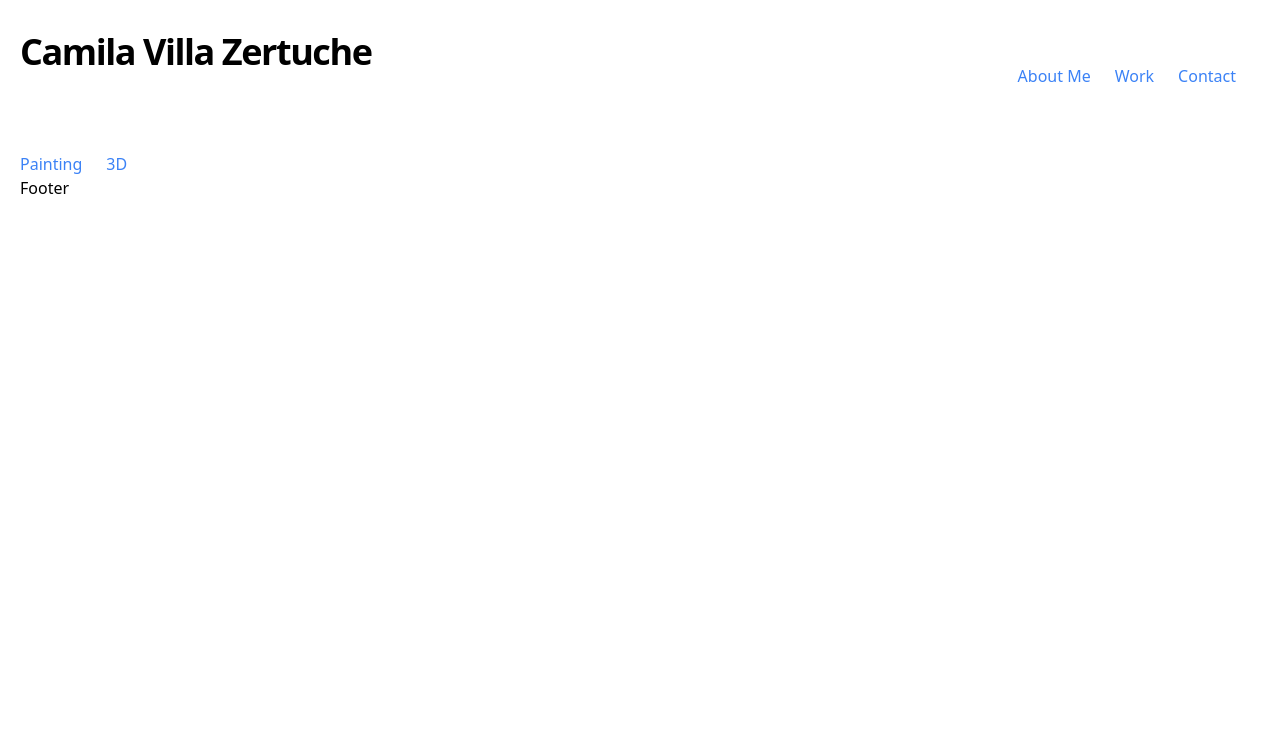
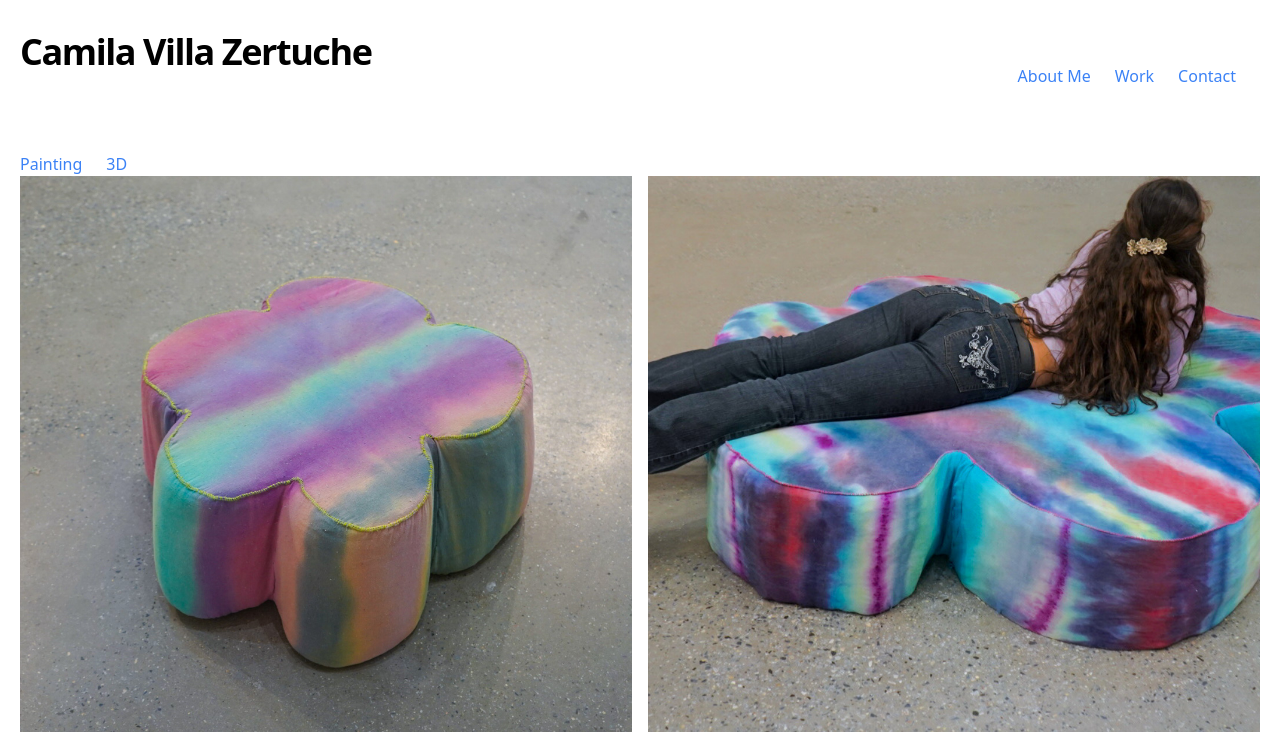
Before and after one commit to JulioMontas/camila-site, a Gatsby site: page /work/3d in a window 1280 px wide. Shown: the top 745 px of the page. Built offline with nearby package versions, Linux system fonts and the light colour scheme; Gatsby itself is replaced by a stand-in of ours.

Commit message:
bug, fix

```diff
--- a/src/pages/work/3d/index.js
+++ b/src/pages/work/3d/index.js
@@ -1,9 +1,8 @@
 import * as React from "react"
-import { Link,graphql } from "gatsby"
 import { GatsbyImage } from "gatsby-plugin-image"
 import Layout from "../../../components/layout";
 import Seo from "../../../components/seo"
-import Container from "../../../components/Container";
+import Container from "../../../components/container";
 import WorkNav from "../../../components/workNav";
 
 const ThreeDPage = ({data}) => {
@@ -12,6 +11,13 @@ const ThreeDPage = ({data}) => {
     <Seo title="3D" />
       <Container>
         <WorkNav />
+        <div class="grid gap-4 grid-cols-1 md:grid-cols-2">
+          {data.slideShow.edges.map(({node}) => (
+            <p key={node.ide}>
+              <GatsbyImage image={node.childImageSharp.gatsbyImageData} alt={node.base} />
+            </p>
+          ))}
+        </div>
       </Container>
     </Layout>
   )
--- a/src/pages/work/painting/index.js
+++ b/src/pages/work/painting/index.js
@@ -1,5 +1,4 @@
 import * as React from "react"
-import { Link, graphql } from "gatsby"
 import { GatsbyImage } from "gatsby-plugin-image"
 import Layout from "../../../components/layout";
 import Seo from "../../../components/seo"
@@ -20,7 +19,6 @@ const PaintingPage = ({data}) => {
           </p>
         ))}
       </div>
-
       </Container>
     </Layout>
   )
```
